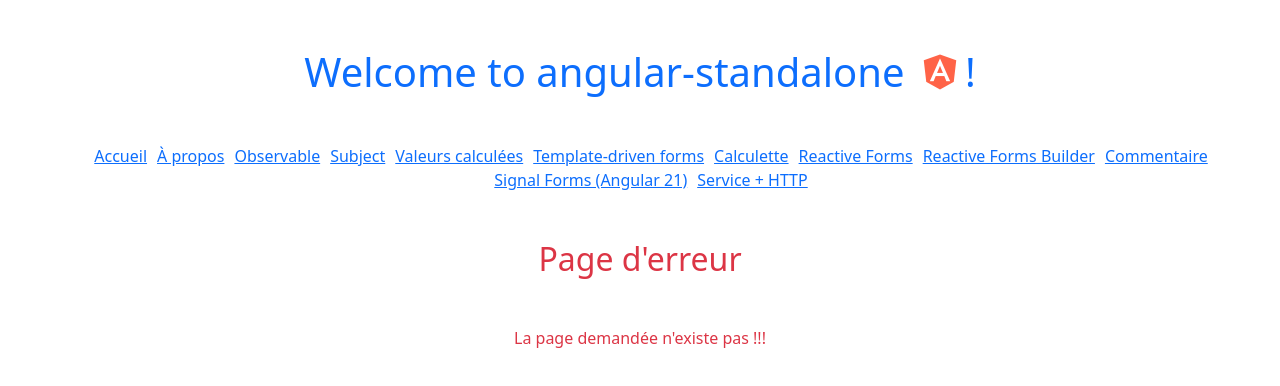
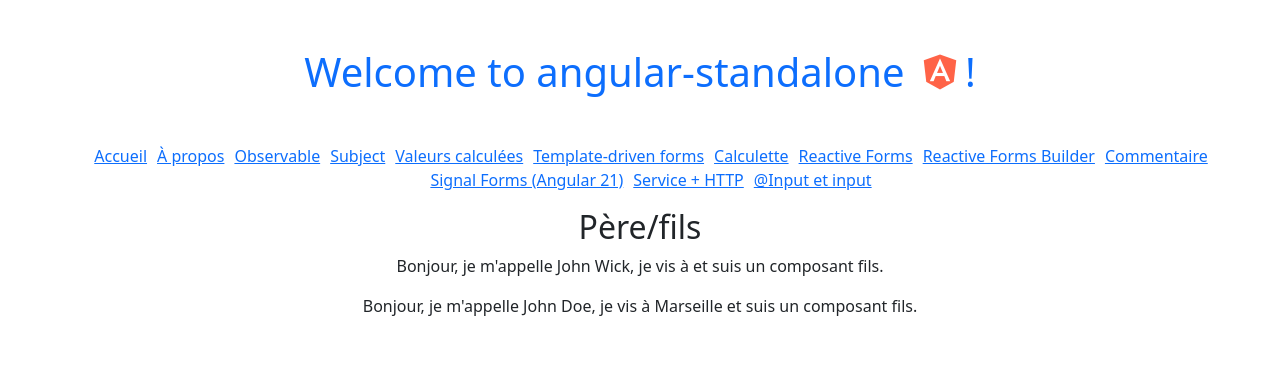
Before and after one commit to ArmandGuillot/angular-standalone, an Angular app: page /pere in a window 1280 px wide. Before the commit this address led to /not-found. Shown: the top 386 px of the page. Built offline with nearby package versions, Linux system fonts and the light colour scheme.

Commit message:
Composant pere/fils

```diff
--- a/src/app/app.routes.ts
+++ b/src/app/app.routes.ts
@@ -16,6 +16,7 @@
 import { CommentComponent } from './components/comment/comment';
 import { FormulaireSignalComponent } from './components/formulaire-signal/formulaire-signal';
 import { PersonneComponent } from './components/personne/personne';
+import { PereComponent } from './components/pere/pere';
 
 export const routes: Routes = [
     { path: '', component: HomeComponent },
@@ -35,6 +36,7 @@
     { path: 'calculette', component: CalculetteComponent },
     { path: 'signal-form', component: FormulaireSignalComponent },
     { path: 'personne', component: PersonneComponent },
+    { path: 'pere', component: PereComponent },
     //à placer en dernier
     // { path: '**', component: NotFoundComponent },
     { path: 'not-found', component: NotFoundComponent },
--- /dev/null
+++ b/src/app/components/fils/fils.html
@@ -0,0 +1,4 @@
+<p>
+    <!-- Transclusion -->
+    Bonjour, je m'appelle <ng-content>John Doe</ng-content>, je vis à {{ ville() }} et suis un composant fils.
+</p>
--- /dev/null
+++ b/src/app/components/fils/fils.ts
@@ -0,0 +1,14 @@
+import { Component, input, Input } from '@angular/core';
+
+@Component({
+  selector: 'app-fils',
+  imports: [],
+  templateUrl: './fils.html',
+  styleUrl: './fils.css',
+})
+export class FilsComponent {
+  // @Input({ required: true }) ville = 'Paris'
+  // @Input() ville = 'Paris'
+  ville = input<string>('')
+  // ville = input.required<string>()
+}
--- a/src/app/components/menu/menu.html
+++ b/src/app/components/menu/menu.html
@@ -36,5 +36,8 @@
         <li routerLinkActive="active">
             <a routerLink="/personne">Service + HTTP</a>
         </li>
+        <li routerLinkActive="active">
+            <a routerLink="/pere">@Input et input</a>
+        </li>
     </ul>
 </nav>
--- /dev/null
+++ b/src/app/components/pere/pere.html
@@ -0,0 +1,3 @@
+<h2>Père/fils</h2>
+<app-fils>{{ nom }}</app-fils>
+<app-fils [ville]="maVille"/>
--- /dev/null
+++ b/src/app/components/pere/pere.ts
@@ -0,0 +1,13 @@
+import { Component } from '@angular/core';
+import { FilsComponent } from '../fils/fils';
+
+@Component({
+  selector: 'app-pere',
+  imports: [FilsComponent],
+  templateUrl: './pere.html',
+  styleUrl: './pere.css',
+})
+export class PereComponent {
+  nom = 'John Wick'
+  maVille = 'Marseille'
+}
```
Also changed, not shown: src/app/components/fils/fils.css (added), src/app/components/pere/pere.css (added), 2 other files (tests, documents, lock files or other folders).
